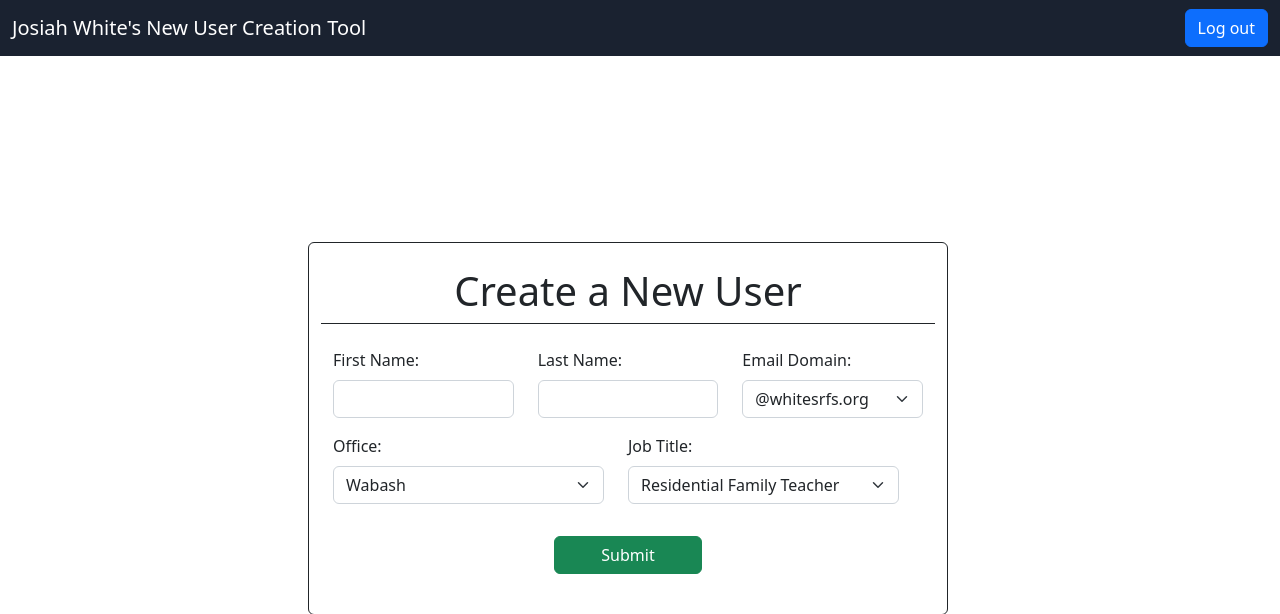
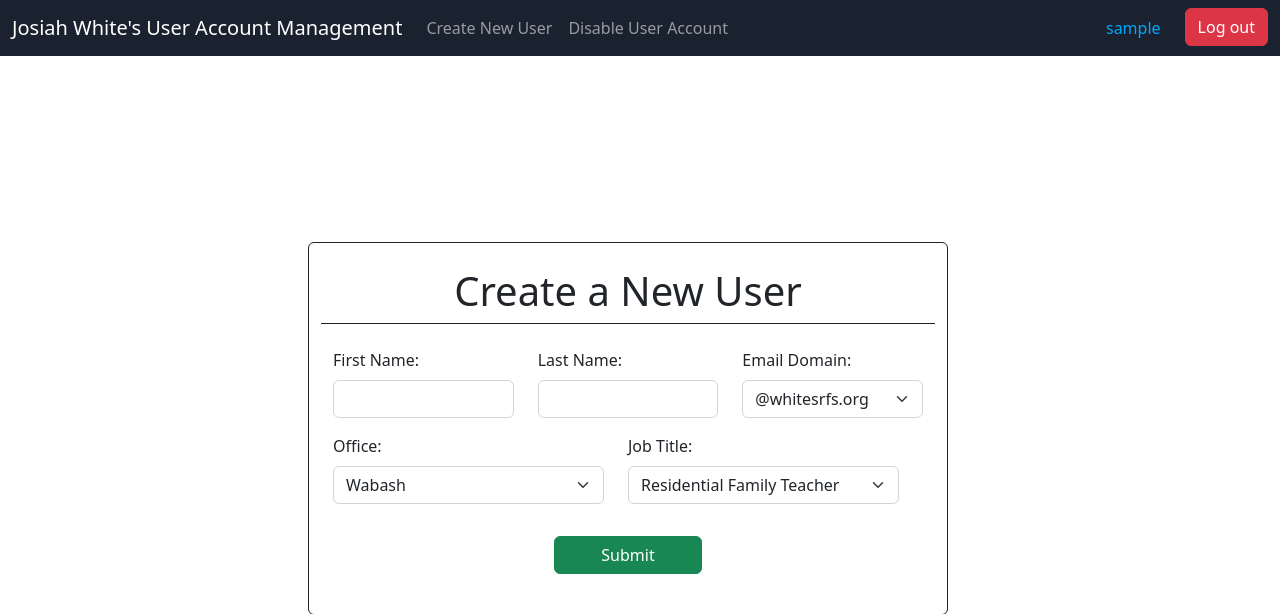
Before and after one commit to JeagerOrion/ADUC-User-Management, a Node server app: page /create in a window 1280 px wide. Shown: the top 614 px of the page. Run offline with Node 20, Linux system fonts and the light colour scheme; the visitor is signed in with stand-in values (Sample User, id 1); some libraries are stand-ins or nearby versions.

Commit message:
just need to figure out enable/disabling users

```diff
--- a/app.js
+++ b/app.js
@@ -1,6 +1,8 @@
 if (process.env.NODE_ENV !== 'production') {
     require('dotenv').config();
 }
+
+require('win-ca');
 
 const express = require('express');
 const app = express();
--- a/controllers/create.js
+++ b/controllers/create.js
@@ -49,6 +49,7 @@ module.exports.createNewUser = (req, res) => {
             const email = userName + emailDomain;
             const organizationalUnit = 'OU=Users,OU=IT Dept,DC=whitesrfs,DC=loc'
             const distinguishedName = `CN=${firstName} ${lastName},OU=Users,OU=${office},DC=whitesrfs,DC=loc`
+            let newUserPassword = process.env.NEW_USER_PASSWORD;
 
             // Find template to copy from
 
@@ -61,7 +62,17 @@ module.exports.createNewUser = (req, res) => {
                 for (let group of groups) {
                     await ad.user(newUser.sAMAccountName).addToGroup(group)
                 }
-            }
+            };
+
+            async function enableUserAccount(user) {
+                try {
+                    const isUserEnabled = await ad.user(user).enable();
+                    return (isUserEnabled);
+                } catch (err) {
+                    console.log('There was a problem enabling the account', err);
+                    console.log(user);
+                }
+            };
 
             //create newUser object
 
@@ -79,7 +90,7 @@ module.exports.createNewUser = (req, res) => {
             const userExists = await ad.user(userName).exists();
 
             if (!userExists) {
-                //If the user doesn't exist try to add new user to Active Directory
+                // If the user doesn't exist try to add new user to Active Directory
                 ldapClient.add(distinguishedName, newUser, err => {
                     if (err) {
                         console.log(err);
@@ -88,12 +99,16 @@ module.exports.createNewUser = (req, res) => {
                         console.log('Unbind complete');
                         return res.send('Something went wrong with adding the new user');
                     } else {
-                        //Redirect on successful user creation
+                        //After successsful user creation
+
                         console.log('Successfully created new user', newUser)
                         console.log(newUser.sAMAccountName);
-                        iterateOverGroups(groups)
+
+                        // Add user to groups
+                        iterateOverGroups(groups);
+
+                        enableUserAccount(newUser.sAMAccountName)
                             .then((result) => {
-                                console.log(result)
                                 ldapClient.unbind();
                                 console.log('Unbind complete');
                                 return res.redirect('create/success')
@@ -101,12 +116,10 @@ module.exports.createNewUser = (req, res) => {
                             .catch((err) => {
                                 console.log(err)
                             })
-
                     }
                 })
             } else {
                 //If the user already exists, notify the creator
-
 
                 console.log(`The user ${userName} already exists!`);
                 ldapClient.unbind();
@@ -119,9 +132,29 @@ module.exports.createNewUser = (req, res) => {
 }
 
 module.exports.success = (req, res) => {
-    res.render('create/success')
+    res.render('create/success');
 }
 
 module.exports.duplicate = (req, res) => {
-    res.render('create/duplicate')
+    res.render('create/duplicate');
 }
+
+module.exports.renderDisableForm = (req, res) => {
+    res.render('create/disable');
+}
+
+module.exports.disableUserAccount = (req, res) => {
+    ldapClient.bind(domainUser, domainUserPassword, async (err) => {
+        if (err) console.log(err);
+        const { userName } = req.body.disable;
+        try {
+            const disabledUser = await ad.user(userName).enable();
+            console.log(disabledUser);
+        } catch (err) {
+            console.log(`Unable to disable user ${userName}`)
+            console.log(err);
+            return res.redirect('disable')
+        }
+        return res.redirect('disable')
+    })
+}
--- a/package.json
+++ b/package.json
@@ -21,6 +21,7 @@
     "express-session": "^1.17.3",
     "ldapjs": "^2.3.3",
     "method-override": "^3.0.0",
-    "node-powershell": "^5.0.1"
+    "node-powershell": "^5.0.1",
+    "win-ca": "^3.5.0"
   }
 }
--- a/routes/create.js
+++ b/routes/create.js
@@ -11,4 +11,8 @@ router.get('/success', create.success);
 
 router.get('/duplicate', create.duplicate);
 
+router.route('/disable')
+    .get(create.renderDisableForm)
+    .post(create.disableUserAccount)
+
 module.exports = router;
--- a/views/partials/navbar.ejs
+++ b/views/partials/navbar.ejs
@@ -1,11 +1,26 @@
 <nav class="navbar sticky-top navbar-expand-lg navbar-dark" style="background-color: #1A2230;">
     <div class="container-fluid">
-        <a href="/" class="navbar-brand">Josiah White's New User Creation Tool</a>
+        <a href="/" class="navbar-brand">Josiah White's User Account Management</a>
         <% if (user_id !==undefined) { %>
+            <div class="navbar-nav">
+                <ul class="navbar-nav me-auto">
+                    <li class="nav-item">
+                        <a href="/create" class="nav-link">Create New User</a>
+                    </li>
+                    <li class="nav-item">
+                        <a href="/create/disable" class="nav-link">Disable User Account</a>
+                    </li>
+                </ul>
+            </div>
             <div class="navbar-nav ms-auto">
-                <form action="/logout" method="POST">
-                    <button class="btn btn-primary">Log out</button>
-                </form>
+                <ul class="navbar-nav">
+                    <li class="navbar-text me-4" style="color: #00A8F9">
+                        <%= user_id %>
+                    </li>
+                    <form action="/logout" method="POST">
+                        <button class="btn btn-danger">Log out</button>
+                    </form>
+                </ul>
             </div>
             <% } %>
     </div>
```
Also changed, not shown: views/create/disable.ejs (added, +24 -0 lines), 1 other file.
